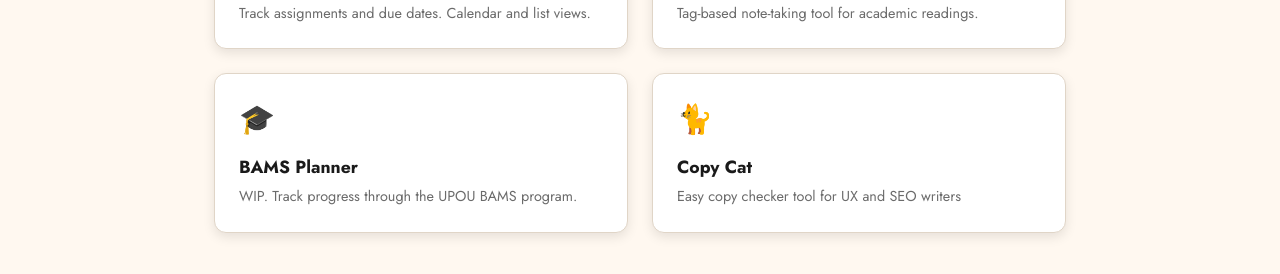
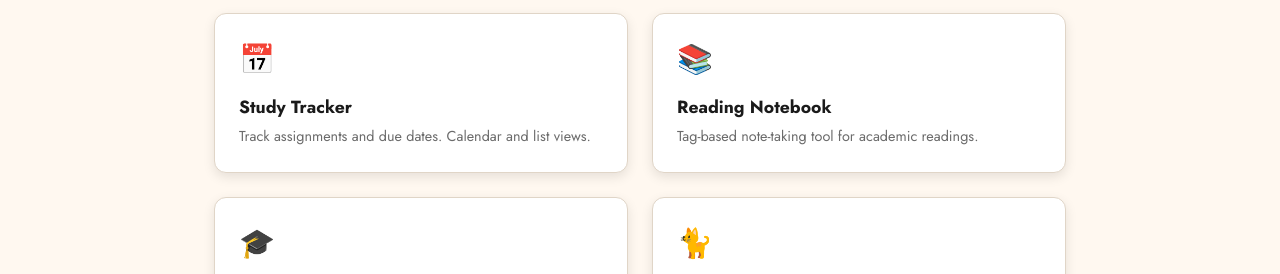
Before and after one commit to jln25/apps-janisnarvas, a plain HTML site: page index.html in a window 1280 px wide. Shown: the part 355-629 px from the top of the page. Drawn offline with Linux system fonts and the light colour scheme.

Commit message:
Edited the style.css file to remove unnecessary comments and ensure the main section fills 100% of the visible screen height.

```diff
--- a/style.css
+++ b/style.css
@@ -93,8 +93,15 @@ main {
   flex: 1;
   max-width: 900px;
   margin: 0 auto;
-  padding: 40px 24px;
   width: 100%;
+/* Force the main section to fill 100% of the visible screen height */
+  min-height: 100vh;
+  min-height: 100dvh; /* Accounts for mobile browser address bars */
+  display: flex;
+  flex-direction: column;
+  justify-content: center; /* Vertically centers your title + 4 cards */
+  box-sizing: border-box;
+  padding: 4rem 1.5rem; /* Ensures breathing room on smaller screens */
 }
 
 .intro {
```
